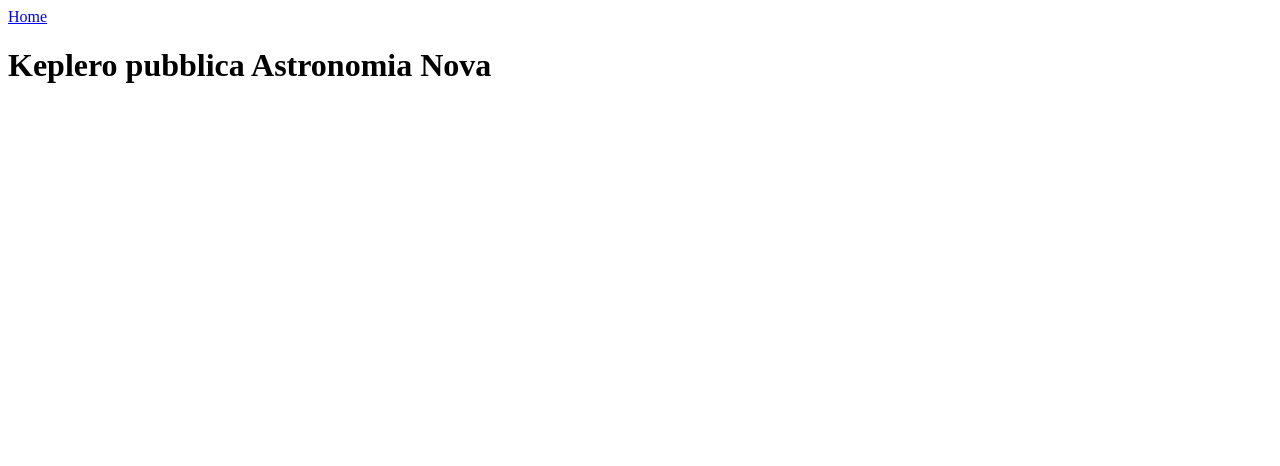
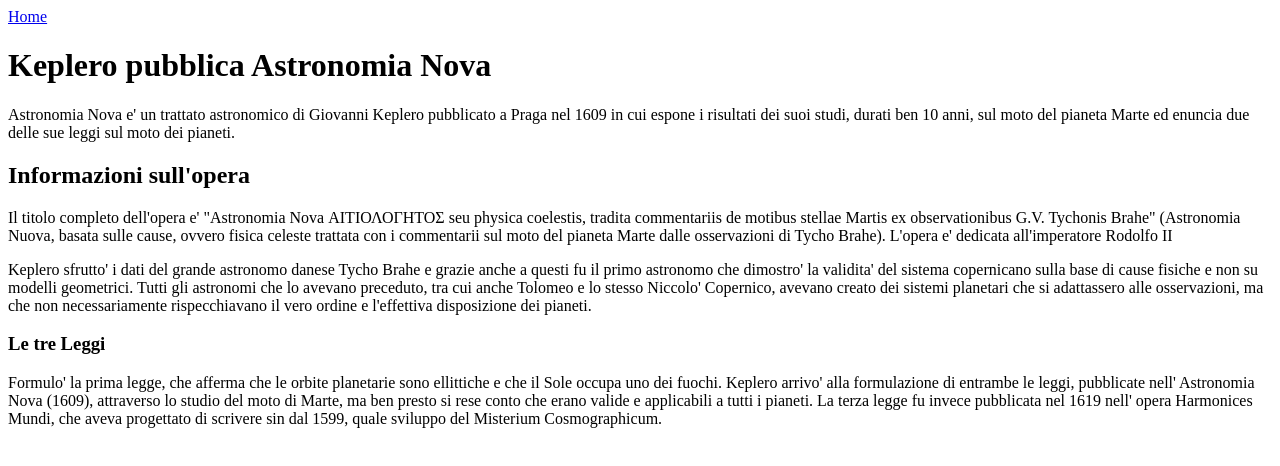
Before and after one commit to Corso-App-Salvemini-24/linea-del-tempo, a website: page astronomia-nova.html in a window 1280 px wide. Drawn offline with Linux system fonts and the light colour scheme.

Commit message:
updated astronomia nova

```diff
--- a/astronomia-nova.html
+++ b/astronomia-nova.html
@@ -7,5 +7,12 @@
     <body>
         <a href="index.html">Home</a>
         <h1>Keplero pubblica Astronomia Nova</h1>
+        <p>Astronomia Nova e' un trattato astronomico di Giovanni Keplero pubblicato a Praga nel 1609 in cui espone i risultati dei suoi studi, durati ben 10 anni, sul moto del pianeta Marte ed enuncia due delle sue leggi sul moto dei pianeti.</p>
+        <h2>Informazioni sull'opera</h2>
+        <p>Il titolo completo dell'opera e' &quot;Astronomia Nova &Alpha;&Iota;&Tau;&Iota;&Omicron;&Lambda;&Omicron;&Gamma;&Eta;&Tau;&Omicron;&Sigma; seu physica coelestis, tradita commentariis de motibus stellae Martis ex observationibus G.V. Tychonis Brahe&quot; (Astronomia Nuova, basata sulle cause, ovvero fisica celeste trattata con i commentarii sul moto del pianeta Marte dalle osservazioni di Tycho Brahe). L'opera e' dedicata all'imperatore Rodolfo II</p>
+          <p>Keplero sfrutto' i dati del grande astronomo danese Tycho Brahe e grazie anche a questi fu il primo astronomo che dimostro' la validita' del sistema copernicano sulla base di cause fisiche e non su modelli geometrici. Tutti gli astronomi che lo avevano preceduto, tra cui anche Tolomeo e lo stesso Niccolo' Copernico, avevano creato dei sistemi planetari che si adattassero alle osservazioni, ma che non necessariamente rispecchiavano il vero ordine e l'effettiva disposizione dei pianeti.</p>
+          <h3>Le tre Leggi</h3>
+          <p>Formulo' la prima legge, che afferma che le orbite planetarie sono ellittiche e che il Sole occupa uno dei fuochi. Keplero arrivo' alla formulazione di entrambe le leggi, pubblicate nell' Astronomia Nova (1609), attraverso lo studio del moto di Marte, ma ben presto si rese conto che erano valide e applicabili a tutti i pianeti.
+La terza legge fu invece pubblicata nel 1619 nell' opera Harmonices Mundi, che aveva progettato di scrivere sin dal 1599, quale sviluppo del Misterium Cosmographicum.   </p>
     </body>
 </html>
```
